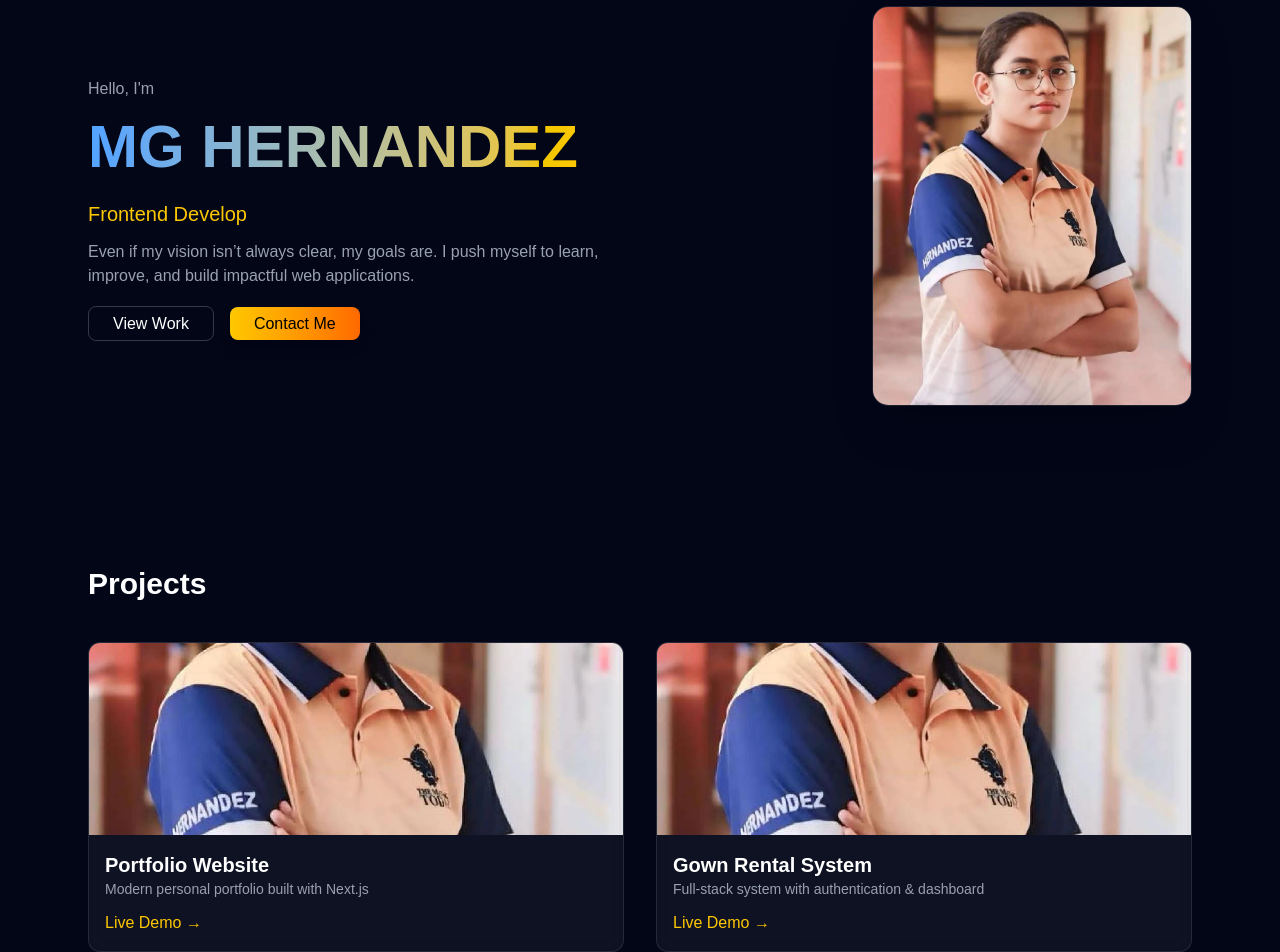
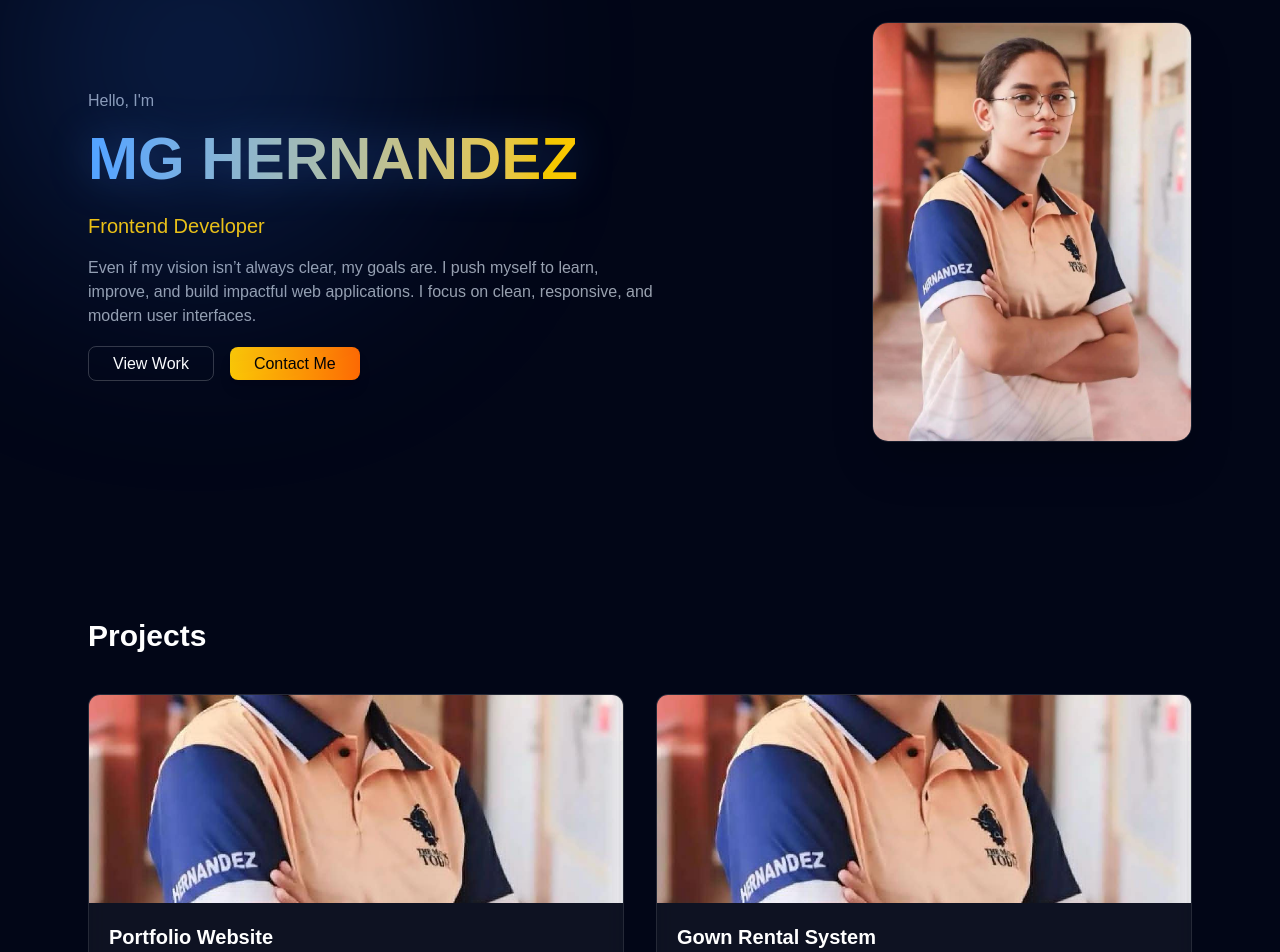
Before and after one commit to mghernandez690-del/portfolio, a Next.js app: page / in a window 1280 px wide. Shown: the part 140-1092 px from the top of the page. Built offline with nearby package versions, Linux system fonts and the light colour scheme.

Commit message:
final professional portfolio

```diff
--- a/app/page.tsx
+++ b/app/page.tsx
@@ -1,54 +1,42 @@
 "use client";
 
-import { useEffect, useState } from "react";
-import { motion } from "framer-motion";
+import { useEffect } from "react";
+import { motion, useMotionValue, useSpring } from "framer-motion";
 
 export default function Home() {
-  const roles = ["React Developer", "UI Engineer", "Frontend Developer"];
-  const [text, setText] = useState("");
-  const [index, setIndex] = useState(0);
 
-  // typing effect
+  // 🔥 cursor glow
+  const mouseX = useMotionValue(0);
+  const mouseY = useMotionValue(0);
+
+  const smoothX = useSpring(mouseX, { stiffness: 50, damping: 20 });
+  const smoothY = useSpring(mouseY, { stiffness: 50, damping: 20 });
+
   useEffect(() => {
-    let i = 0;
-    const interval = setInterval(() => {
-      setText(roles[index].slice(0, i));
-      i++;
-      if (i > roles[index].length) {
-        clearInterval(interval);
-        setTimeout(() => {
-          setIndex((prev) => (prev + 1) % roles.length);
-        }, 1500);
-      }
-    }, 60);
-
-    return () => clearInterval(interval);
-  }, [index]);
+    const move = (e: MouseEvent) => {
+      mouseX.set(e.clientX - 200);
+      mouseY.set(e.clientY - 200);
+    };
+    window.addEventListener("mousemove", move);
+    return () => window.removeEventListener("mousemove", move);
+  }, []);
 
   return (
     <main className="min-h-screen bg-[#020617] text-white relative overflow-hidden">
 
-      {/* 🔥 BACKGROUND GLOW */}
+      {/* 🔥 CURSOR GLOW */}
+      <motion.div
+        style={{ x: smoothX, y: smoothY }}
+        className="fixed w-[400px] h-[400px] rounded-full bg-blue-500/20 blur-[120px] pointer-events-none z-0"
+      />
+
+      {/* 🌌 BACKGROUND DEPTH */}
       <div className="absolute inset-0 -z-10">
-        <div className="absolute w-[600px] h-[600px] bg-blue-800/30 blur-[150px] top-[-150px] left-[-150px]" />
-        <div className="absolute w-[500px] h-[500px] bg-yellow-500/20 blur-[120px] bottom-[-100px] right-[-100px]" />
+        <div className="absolute w-[600px] h-[600px] bg-blue-700/20 blur-[150px] top-[-100px] left-[-100px]" />
+        <div className="absolute w-[500px] h-[500px] bg-yellow-400/20 blur-[120px] bottom-[-100px] right-[-100px]" />
       </div>
 
-      {/* ✨ PARTICLES */}
-      <div className="absolute inset-0 -z-10">
-        {[...Array(40)].map((_, i) => (
-          <div
-            key={i}
-            className="absolute w-1 h-1 bg-white/20 rounded-full animate-pulse"
-            style={{
-              top: `${Math.random() * 100}%`,
-              left: `${Math.random() * 100}%`,
-            }}
-          />
-        ))}
-      </div>
-
-      {/* 🔹 NAVBAR */}
+      {/* NAV */}
       <nav className="flex justify-center pt-6">
         <div className="backdrop-blur-md bg-white/5 border border-white/10 px-6 py-2 rounded-full space-x-6">
           <a href="#about">About</a>
@@ -58,32 +46,39 @@ export default function Home() {
         </div>
       </nav>
 
-      {/* 🔥 HERO */}
-      <section className="max-w-6xl mx-auto px-6 py-20 flex flex-col md:flex-row items-center justify-between gap-10">
+      {/* HERO */}
+      <section className="max-w-6xl mx-auto px-6 py-24 flex flex-col md:flex-row items-center justify-between gap-10">
 
         {/* TEXT */}
-        <div className="max-w-xl">
+        <motion.div
+          initial={{ opacity: 0, y: 40 }}
+          animate={{ opacity: 1, y: 0 }}
+          transition={{ duration: 0.6 }}
+          className="max-w-xl"
+        >
           <p className="text-gray-400 mb-2">Hello, I'm</p>
 
-          <h1 className="text-5xl md:text-6xl font-bold leading-tight mb-4">
-            <span className="bg-gradient-to-r from-blue-400 to-yellow-400 text-transparent bg-clip-text">
+          <h1 className="text-6xl font-bold mb-4 leading-tight">
+            <span className="bg-gradient-to-r from-blue-400 to-yellow-400 text-transparent bg-clip-text drop-shadow-[0_0_20px_rgba(59,130,246,0.3)]">
               MG HERNANDEZ
             </span>
           </h1>
 
-          <h2 className="text-yellow-400 text-xl mb-4 h-6">
-            {text}
+          {/* ✅ CLEAN PROFESSIONAL ROLE */}
+          <h2 className="text-yellow-400 text-xl mb-4">
+            Frontend Developer
           </h2>
 
           <p className="text-gray-400 mb-6">
-            Even if my vision isn’t always clear, my goals are. I push myself to learn,
-            improve, and build impactful web applications.
+            Even if my vision isn’t always clear, my goals are. I push myself to
+            learn, improve, and build impactful web applications. I focus on clean,
+            responsive, and modern user interfaces.
           </p>
 
           <div className="space-x-4">
             <a
               href="#projects"
-              className="px-6 py-2 border border-white/20 rounded-lg hover:bg-white/10 transition"
+              className="px-6 py-2 border border-white/20 rounded-lg hover:bg-white/10 hover:scale-105 transition"
             >
               View Work
             </a>
@@ -95,23 +90,24 @@ export default function Home() {
               Contact Me
             </a>
           </div>
-        </div>
+        </motion.div>
 
         {/* IMAGE */}
         <motion.div
           initial={{ opacity: 0, scale: 0.9 }}
           animate={{ opacity: 1, scale: 1 }}
+          whileHover={{ scale: 1.05 }}
           transition={{ duration: 0.6 }}
         >
           <img
             src="/profile.png"
             alt="profile"
-            className="w-[320px] h-[400px] object-cover rounded-2xl shadow-2xl border border-white/10"
+            className="w-[320px] h-[420px] object-cover rounded-2xl shadow-2xl border border-white/10"
           />
         </motion.div>
       </section>
 
-      {/* 💼 PROJECTS */}
+      {/* PROJECTS */}
       <section id="projects" className="max-w-6xl mx-auto px-6 py-20">
         <h2 className="text-3xl font-bold mb-10">Projects</h2>
 
@@ -119,7 +115,7 @@ export default function Home() {
           {[
             {
               title: "Portfolio Website",
-              desc: "Modern personal portfolio built with Next.js",
+              desc: "Modern animated portfolio built with Next.js",
               img: "/profile.png",
               link: "#",
             },
@@ -132,11 +128,15 @@ export default function Home() {
           ].map((p, i) => (
             <motion.div
               key={i}
-              whileHover={{ scale: 1.03 }}
-              className="bg-white/5 border border-white/10 rounded-xl overflow-hidden backdrop-blur"
+              whileHover={{ y: -10 }}
+              className="group relative rounded-xl overflow-hidden border border-white/10 bg-white/5 backdrop-blur"
             >
-              <img src={p.img} className="w-full h-48 object-cover" />
-              <div className="p-4">
+              <img
+                src={p.img}
+                className="w-full h-52 object-cover group-hover:scale-110 transition duration-500"
+              />
+
+              <div className="p-5">
                 <h3 className="text-xl font-semibold">{p.title}</h3>
                 <p className="text-gray-400 text-sm">{p.desc}</p>
 
@@ -152,13 +152,15 @@ export default function Home() {
         </div>
       </section>
 
-      {/* 📜 CERTIFICATES */}
+      {/* CERTIFICATES */}
       <section id="certs" className="max-w-6xl mx-auto px-6 py-20">
         <h2 className="text-3xl font-bold mb-6">Certificates</h2>
-        <p className="text-gray-400">Add your certificates here...</p>
+        <p className="text-gray-400">
+          Add your certificates here (Google, Coursera, etc.)
+        </p>
       </section>
 
-      {/* 📩 CONTACT */}
+      {/* CONTACT */}
       <section id="contact" className="max-w-3xl mx-auto px-6 py-20">
         <h2 className="text-3xl font-bold mb-6">Contact</h2>
 
```
